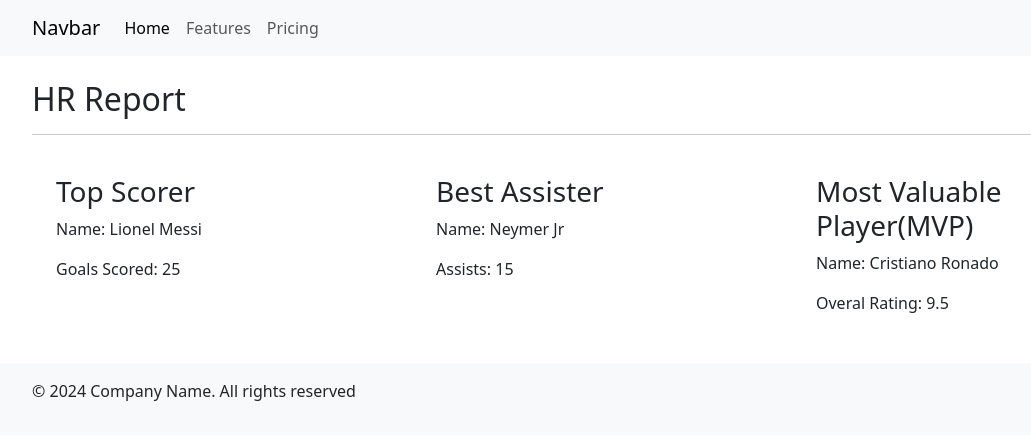
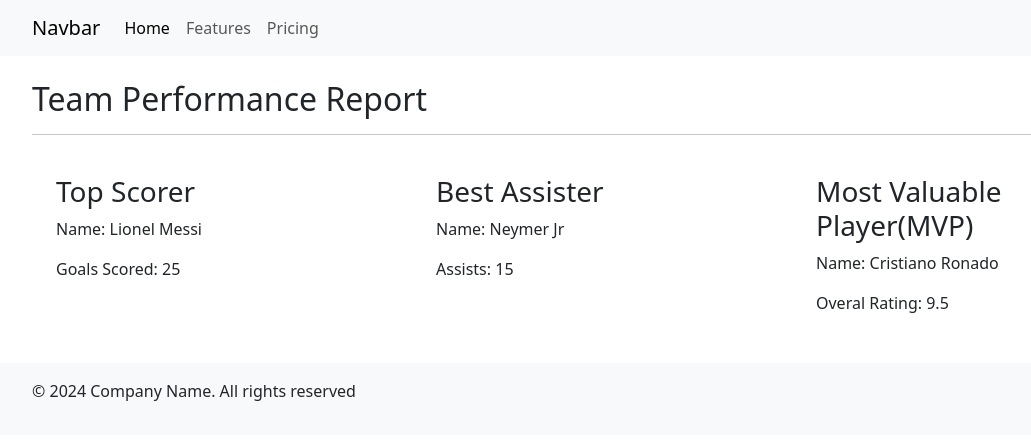
Before and after one commit to checodezz/players-react, a React (Vite) app: page /report in a window 1280 px wide. Shown: the top 440 px of the page, without its empty margins (50-1081 px from the left). Built offline with nearby package versions, Linux system fonts and the light colour scheme.

Commit message:
added routes to homepage

```diff
--- a/src/App.jsx
+++ b/src/App.jsx
@@ -19,7 +19,7 @@
             Meet our talented team of players who work hard to achieve success
             on field.
           </p>
-          <a className="btn btn-primary">View Players</a>
+          <Link to="/players" className="btn btn-primary">View Players</Link>
         </div>
         <div className="my-5">
           <h2 className="">Team Performance</h2>
@@ -27,7 +27,7 @@
             Explore our team's performance statistics to gain insights into our
             success on the field.
           </p>
-          <a className="btn btn-primary">View Performance</a>
+          <Link to="/report" className="btn btn-primary">View Performance</Link>
         </div>
       </main>
       <Footer />
--- a/src/pages/Report.jsx
+++ b/src/pages/Report.jsx
@@ -6,7 +6,7 @@
     <>
       <Header />
       <main className="container my-4">
-        <h2>HR Report</h2>
+        <h2>Team Performance Report</h2>
         <hr />
         <div className="row ">
           <div className="col-md-4">
```
